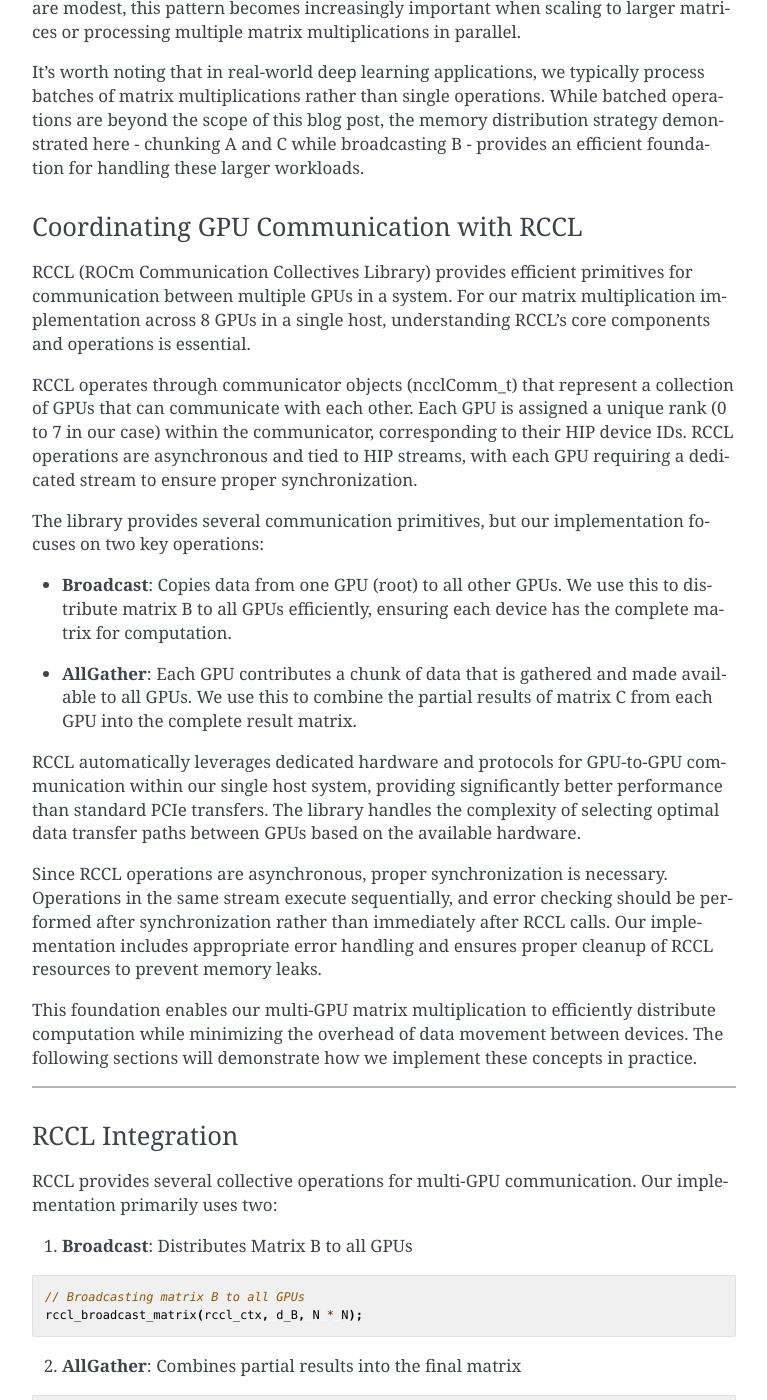
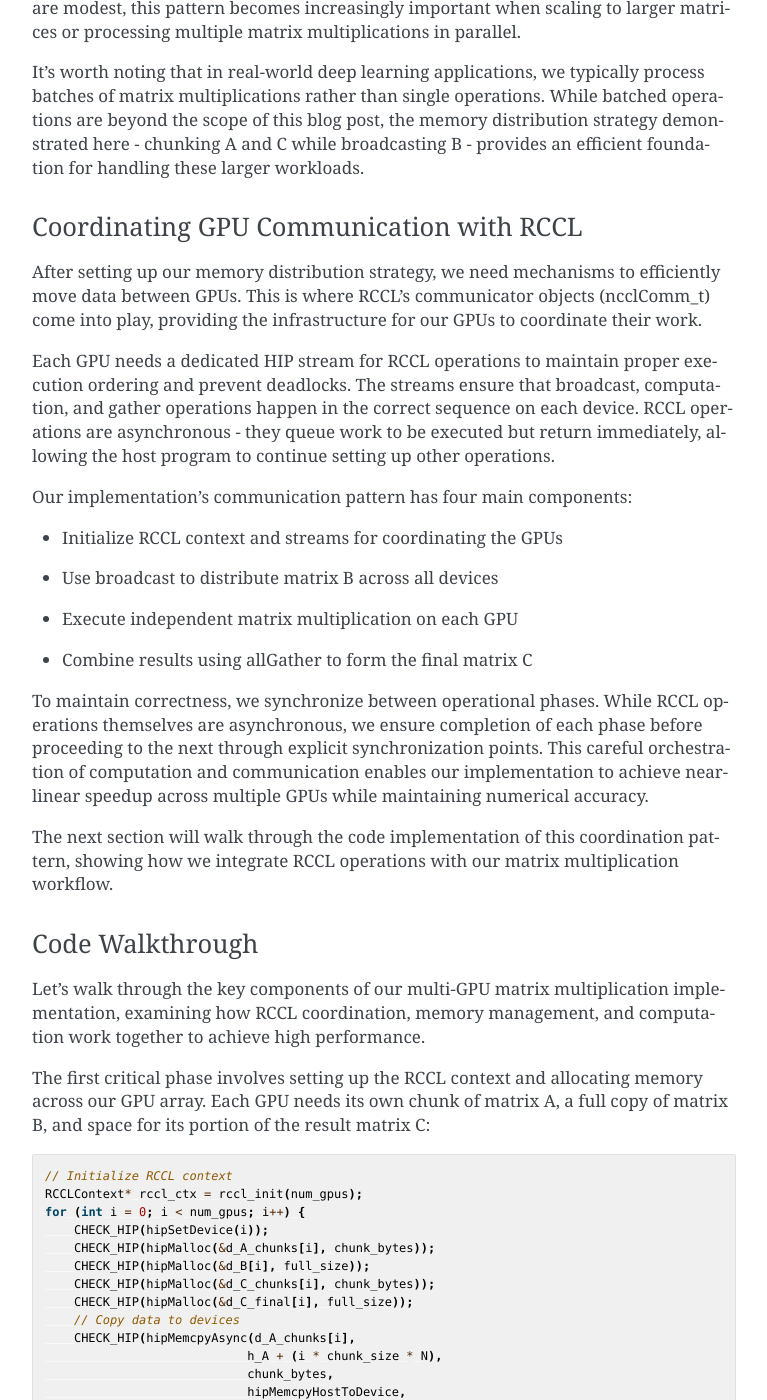
Before and after one commit to pebblesandweeds/rccl_gpu_matmul, a Sphinx documentation site: the page built from docs/source/rccl_gpu_matmul.rst, in a window 1280 px wide and 1400 px high, scrolled down 5821 px. Shown: the whole window, without its empty margins (366-1133 px from the left). Built offline with Sphinx 7.4.7, drawn with Linux system fonts in a browser that asks for light colours; some of the changed text lies outside the part shown.

Commit message:
Edits to RCCL blog

```diff
--- a/docs/source/rccl_gpu_matmul.rst
+++ b/docs/source/rccl_gpu_matmul.rst
@@ -124,82 +124,106 @@ It's worth noting that in real-world deep learning applications, we typically pr
 Coordinating GPU Communication with RCCL
 ^^^^^^^^^^^^^^^^^^^^^^^^^^^^^^^^^^^^^^^^
 
-RCCL (ROCm Communication Collectives Library) provides efficient primitives for communication between multiple GPUs in a system. For our matrix multiplication implementation across 8 GPUs in a single host, understanding RCCL's core components and operations is essential.
+After setting up our memory distribution strategy, we need mechanisms to efficiently move data between GPUs. This is where RCCL's communicator objects (ncclComm_t) come into play, providing the infrastructure for our GPUs to coordinate their work.
 
-RCCL operates through communicator objects (ncclComm_t) that represent a collection of GPUs that can communicate with each other. Each GPU is assigned a unique rank (0 to 7 in our case) within the communicator, corresponding to their HIP device IDs. RCCL operations are asynchronous and tied to HIP streams, with each GPU requiring a dedicated stream to ensure proper synchronization.
+Each GPU needs a dedicated HIP stream for RCCL operations to maintain proper execution ordering and prevent deadlocks. The streams ensure that broadcast, computation, and gather operations happen in the correct sequence on each device. RCCL operations are asynchronous - they queue work to be executed but return immediately, allowing the host program to continue setting up other operations.
 
-The library provides several communication primitives, but our implementation focuses on two key operations:
+Our implementation's communication pattern has four main components:
 
-* **Broadcast**: Copies data from one GPU (root) to all other GPUs. We use this to distribute matrix B to all GPUs efficiently, ensuring each device has the complete matrix for computation.
+* Initialize RCCL context and streams for coordinating the GPUs
+* Use broadcast to distribute matrix B across all devices
+* Execute independent matrix multiplication on each GPU
+* Combine results using allGather to form the final matrix C
 
-* **AllGather**: Each GPU contributes a chunk of data that is gathered and made available to all GPUs. We use this to combine the partial results of matrix C from each GPU into the complete result matrix.
+To maintain correctness, we synchronize between operational phases. While RCCL operations themselves are asynchronous, we ensure completion of each phase before proceeding to the next through explicit synchronization points. This careful orchestration of computation and communication enables our implementation to achieve near-linear speedup across multiple GPUs while maintaining numerical accuracy.
 
-RCCL automatically leverages dedicated hardware and protocols for GPU-to-GPU communication within our single host system, providing significantly better performance than standard PCIe transfers. The library handles the complexity of selecting optimal data transfer paths between GPUs based on the available hardware.
+The next section will walk through the code implementation of this coordination pattern, showing how we integrate RCCL operations with our matrix multiplication workflow.
 
-Since RCCL operations are asynchronous, proper synchronization is necessary. Operations in the same stream execute sequentially, and error checking should be performed after synchronization rather than immediately after RCCL calls. Our implementation includes appropriate error handling and ensures proper cleanup of RCCL resources to prevent memory leaks.
+Code Walkthrough
+^^^^^^^^^^^^^^^^^
 
-This foundation enables our multi-GPU matrix multiplication to efficiently distribute computation while minimizing the overhead of data movement between devices. The following sections will demonstrate how we implement these concepts in practice.
+Let's walk through the key components of our multi-GPU matrix multiplication implementation, examining how RCCL coordination, memory management, and computation work together to achieve high performance.
 
----------------------------
-
-
-
-RCCL Integration
-^^^^^^^^^^^^^^^^
-
-RCCL provides several collective operations for multi-GPU communication. Our implementation primarily uses two:
-
-1. **Broadcast**: Distributes Matrix B to all GPUs
+The first critical phase involves setting up the RCCL context and allocating memory across our GPU array. Each GPU needs its own chunk of matrix A, a full copy of matrix B, and space for its portion of the result matrix C:
 
 .. code-block:: c
 
-    // Broadcasting matrix B to all GPUs
-    rccl_broadcast_matrix(rccl_ctx, d_B, N * N);
+   // Initialize RCCL context
+   RCCLContext* rccl_ctx = rccl_init(num_gpus);
+   for (int i = 0; i < num_gpus; i++) {
+       CHECK_HIP(hipSetDevice(i));
+       CHECK_HIP(hipMalloc(&d_A_chunks[i], chunk_bytes));
+       CHECK_HIP(hipMalloc(&d_B[i], full_size));
+       CHECK_HIP(hipMalloc(&d_C_chunks[i], chunk_bytes));
+       CHECK_HIP(hipMalloc(&d_C_final[i], full_size));
+       // Copy data to devices
+       CHECK_HIP(hipMemcpyAsync(d_A_chunks[i],
+                               h_A + (i * chunk_size * N),
+                               chunk_bytes,
+                               hipMemcpyHostToDevice,
+                               rccl_ctx->streams[i]));
+   }
 
-2. **AllGather**: Combines partial results into the final matrix
+Once memory is allocated, the actual matrix multiplication operation is handled by rocBLAS, with each GPU working on its assigned chunk of matrix A while using the complete matrix B:
 
 .. code-block:: c
 
-    // Gathering results from all GPUs
-    rccl_gather_matrix_chunks(rccl_ctx, d_C_chunks, d_C_final, chunk_size * N);
+   void perform_matrix_multiplication(
+       rocblas_handle* handles,
+       float** d_A_chunks,
+       float** d_B,
+       float** d_C_chunks,
+       int N,
+       int chunk_size,
+       int num_gpus,
+       hipStream_t* streams,
+       int NUM_RUNS) {
+       const float alpha = 1.0f;
+       const float beta = 0.0f;
+       for (int i = 0; i < num_gpus; i++) {
+           CHECK_HIP(hipSetDevice(i));
+           CHECK_ROCBLAS(rocblas_sgemm(handles[i],
+                                      rocblas_operation_none,
+                                      rocblas_operation_none,
+                                      N, chunk_size, N,
+                                      &alpha,
+                                      d_B[i], N,
+                                      d_A_chunks[i], N,
+                                      &beta,
+                                      d_C_chunks[i], N));
+       }
+   }
 
-Key Implementation Components
-^^^^^^^^^^^^^^^^^^^^^^^^^^^^^
-
-1. **RCCL Context Setup**
+The RCCL library manages all communication between GPUs, first broadcasting matrix B to all devices and later gathering the partial results:
 
 .. code-block:: c
 
-    // Initialize RCCL context
-    RCCLContext* rccl_ctx = rccl_init(num_gpus);
+   // Broadcast matrix B to all GPUs
+   rccl_broadcast_matrix(rccl_ctx, d_B, N * N);
+   rccl_sync_and_check(rccl_ctx);
 
-2. **Memory Allocation and Data Distribution**
+   // After computation, gather results
+   rccl_gather_matrix_chunks(rccl_ctx, d_C_chunks, d_C_final, chunk_size * N);
+   rccl_sync_and_check(rccl_ctx);
+
+To track performance across all GPUs, we use HIP events to measure computation time and calculate achieved TFLOPS for each device:
 
 .. code-block:: c
 
-    size_t chunk_size = N / num_gpus;
-    size_t chunk_bytes = chunk_size * N * sizeof(float);
+   hipEvent_t starts[num_gpus], stops[num_gpus];
+   for (int i = 0; i < num_gpus; i++) {
+       CHECK_HIP(hipEventCreate(&starts[i]));
+       CHECK_HIP(hipEventRecord(starts[i], streams[i]));
+       // Perform computation
+       CHECK_HIP(hipEventRecord(stops[i], streams[i]));
+       float compute_time;
+       CHECK_HIP(hipEventElapsedTime(&compute_time, starts[i], stops[i]));
+       double tflops = (chunk_flops / (compute_time / 1000.0)) / 1e12;
+       printf("GPU %d: Time: %.2f ms, Performance: %.2f TFLOPS\n",
+              i, compute_time, tflops);
+   }
 
-    for (int i = 0; i < num_gpus; i++) {
-        CHECK_HIP(hipSetDevice(i));
-        CHECK_HIP(hipMalloc(&d_A_chunks[i], chunk_bytes));
-        CHECK_HIP(hipMalloc(&d_B[i], full_size));
-        CHECK_HIP(hipMalloc(&d_C_chunks[i], chunk_bytes));
-    }
-
-3. **Parallel Matrix Multiplication**
-
-.. code-block:: c
-
-    CHECK_ROCBLAS(rocblas_sgemm(handles[i],
-                           rocblas_operation_none,
-                           rocblas_operation_none,
-                           N, chunk_size, N,
-                           &alpha,
-                           d_B[i], N,
-                           d_A_chunks[i], N,
-                           &beta,
-                           d_C_chunks[i], N));
+This implementation demonstrates how proper coordination between RCCL communication and rocBLAS computation enables efficient scaling across multiple GPUs while maintaining the high performance we achieved in our single-GPU version.
 
 Performance Analysis
 --------------------
```
